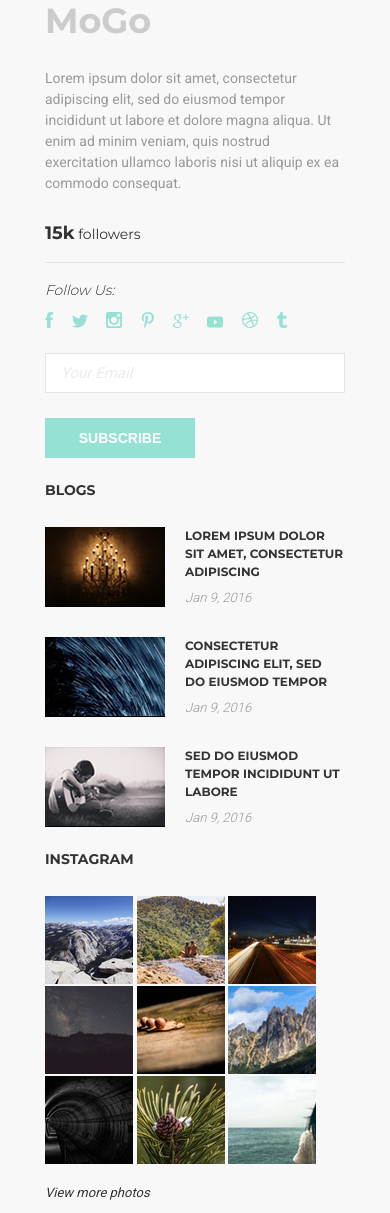
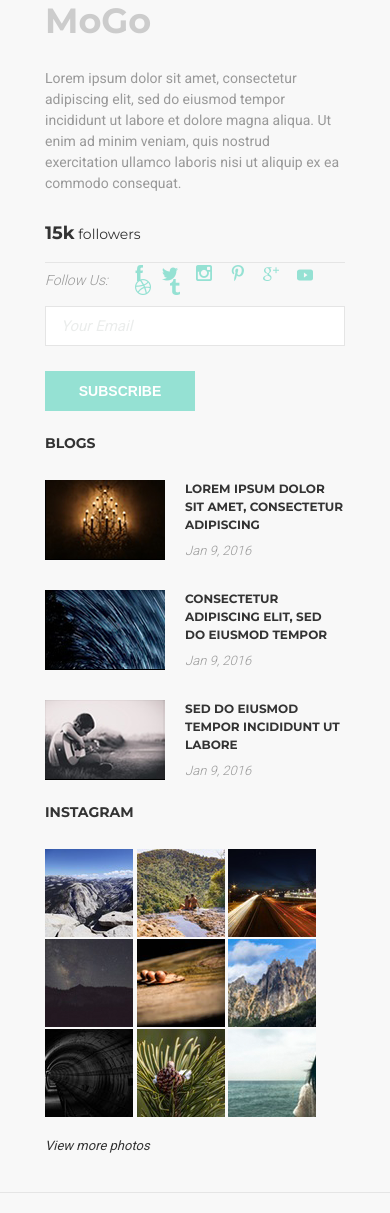
Before and after one commit to shvetskarina13/mogo-github, a plain HTML site: page index.html in a window 390 px wide. Shown: the part 9854-11067 px from the top of the page. Drawn offline with Linux system fonts and the light colour scheme.

Commit message:
Update style.css

```diff
--- a/css/style.css
+++ b/css/style.css
@@ -1196,20 +1196,39 @@ iframe {
     font-weight: 700;
 }
 .mogo-inst-block .mogo .social-netw p.follow-us {
+    font-family: 'Roboto', sans-serif;
+    display: inline-block;
     font-style: italic;
     font-weight: 300;
-    display: inline-block;
     margin-right: 20px;
+    margin-bottom: -19px;
+    color: #999;
 }
 .mogo-inst-block .mogo .social-netw {
     padding: 17px 0 40px;
     border-top: 1px solid #e5e5e5;
+    position: relative;
 }
 .mogo-inst-block .mogo .social-netw a {
     margin-right: 15px;
+    transition: all .3s;
+    position: relative;
+}
+.mogo-inst-block .mogo .social-netw .socials {
+    position: absolute;
+    top: 50%;
+    margin-top: -16px;
+    margin-left: 90px;
+}
+.mogo-inst-block .mogo .social-netw a img {
+    margin-top: -9px;
 }
 .mogo-inst-block .mogo .social-netw a:last-child {
     margin-right: 0;
+}
+.mogo-inst-block .mogo .social-netw a:hover {
+    border: 1px solid #f38181;
+    padding: 10px;
 }
 .mogo-inst-block .mogo form input {
     font-family: 'Roboto', sans-serif;
@@ -1283,7 +1302,7 @@ iframe {
     width: 88px;
     height: auto;
 }
-.mogo-inst-block .instagram a {
+.mogo-inst-block .instagram a.view-more {
     font-family: 'Roboto', sans-serif;
     font-size: 13px;
     display: block;
@@ -1555,8 +1574,11 @@ footer p a:hover {
     .mogo-inst-block article h4 {
         padding-top: 0;
     }
-    .mogo-inst-block .instagram .img-box img:last-child {
+    .mogo-inst-block .instagram .img-box a:last-child {
         display: none;
+    }
+    .mogo-inst-block .mogo .social-netw p.follow-us {
+        margin-top: -10px;
     }
 }
 /* 768px - 992px */
@@ -1769,7 +1791,7 @@ footer p a:hover {
     .instagram {
         margin: 0 auto;
     }
-    .mogo-inst-block .instagram .img-box img:last-child {
+    .mogo-inst-block .instagram .img-box a:last-child {
         display: inline-block;
     }
     .mogo-inst-block .instagram {
@@ -2215,4 +2237,10 @@ footer p a:hover {
     .mogo-inst-block h3 {
         margin-bottom: 30px;
     }
-}
+    .mogo-inst-block .mogo .social-netw a:first-child {
+            margin-left: 0;
+    }
+    .mogo-inst-block .mogo .social-netw p.follow-us {
+        position: static;
+    }
+}
--- a/index.html
+++ b/index.html
@@ -666,6 +666,7 @@
 	               </p>
 	               <div class="social-netw">
 	                   <p class="follow-us">Follow Us:</p>
+	                   <div class="socials">
 	                       <a href="#"><img src="images/facebook.png" alt="social-networks"></a>
 	                       <a href="#"><img src="images/twitter.png" alt="social-networks"></a>
 	                       <a href="#"><img src="images/instagram.png" alt="social-networks"></a>
@@ -674,6 +675,7 @@
 	                       <a href="#"><img src="images/youtube.png" alt="social-networks"></a>
 	                       <a href="#"><img src="images/dribbble.png" alt="social-networks"></a>
 	                       <a href="#"><img src="images/tumblr.png" alt="social-networks"></a>
+	                   </div>
 	               </div>
 	               <form action="#">
 	                   <input type="email" class="form-email" placeholder="Your Email">
@@ -707,15 +709,15 @@
 	           <div class="inst-block-item instagram">
 	               <h3 class="blogs-title upper-text">Instagram</h3>
 	               <div class="img-box">
-	                   <img src="images/inst-ph-1.png" alt="inst-photo">
-	                   <img src="images/inst-ph-2.png" alt="inst-photo">
-	                   <img src="images/inst-ph-3.png" alt="inst-photo">
-	                   <img src="images/inst-ph-4.png" alt="inst-photo">
-	                   <img src="images/inst-ph-5.png" alt="inst-photo">
-	                   <img src="images/inst-ph-6.png" alt="inst-photo">
-	                   <img src="images/inst-ph-7.png" alt="inst-photo">
-	                   <img src="images/inst-ph-8.png" alt="inst-photo">
-	                   <img src="images/inst-ph-9.png" alt="inst-photo">
+	                   <a href="#"><img src="images/inst-ph-1.png" alt="inst-photo"></a>
+	                   <a href="#"><img src="images/inst-ph-2.png" alt="inst-photo"></a>
+	                   <a href="#"><img src="images/inst-ph-3.png" alt="inst-photo"></a>
+	                   <a href="#"><img src="images/inst-ph-4.png" alt="inst-photo"></a>
+	                   <a href="#"><img src="images/inst-ph-5.png" alt="inst-photo"></a>
+	                   <a href="#"><img src="images/inst-ph-6.png" alt="inst-photo"></a>
+	                   <a href="#"><img src="images/inst-ph-7.png" alt="inst-photo"></a>
+	                   <a href="#"><img src="images/inst-ph-8.png" alt="inst-photo"></a>
+	                   <a href="#"><img src="images/inst-ph-9.png" alt="inst-photo"></a>
 	               </div>
 	               <a href="#" class="view-more">View more photos</a>
 	           </div>
```
Lines whose indentation alone changed are shown as unchanged.
